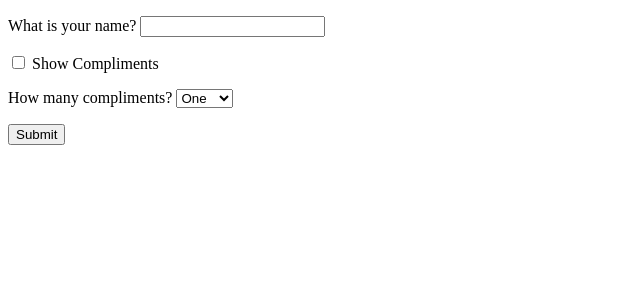
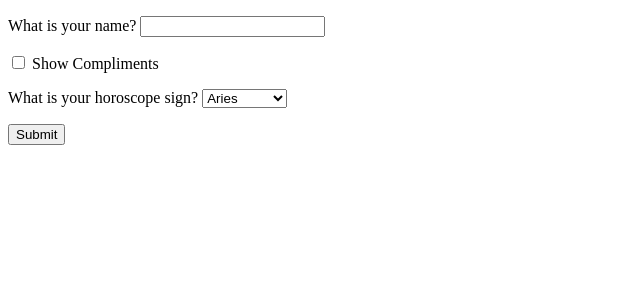
Before and after one commit to gonzob7/flask-intro, a Flask app: page / in a window 1280 px wide. Shown: the top 300 px of the page, without its empty margins (0-640 px from the left). Run offline with Flask 2, Linux system fonts and the light colour scheme.

Commit message:
[update] changed comment picker to horoscope type picker

```diff
--- a/app.py
+++ b/app.py
@@ -18,9 +18,9 @@ def index():
 @app.route('/compliment')
 def get_compliment():
     name = request.args.get('name')
-    num_compliments = int(request.args.get('num_compliments'))
+    horoscope_sign = int(request.args.get('horoscope_type'))
     show_compliments = request.args.get('show_compliments')
-    compliments_to_show = sample(compliments, num_compliments)
+    compliments_to_show = sample(compliments, horoscope_sign)
 
     return render_template(
         'compliments.html',
--- a/templates/index.html
+++ b/templates/index.html
@@ -11,11 +11,21 @@
         Show Compliments
     </p>
     <p>
-        How many compliments?
-        <select name="num_compliments">
-            <option value="1">One</option>
-            <option value="2">Two</option>
-            <option value="3">Three</option>
+        What is your horoscope sign?
+        <select name="horoscope_type">
+            <option value="Aries">Aries</option>
+            <option value="Taurus">Taurus</option>
+            <option value="Gemini">Gemini</option>
+            <option value="Cancer">Cancer</option>
+            <option value="Leo">Leo</option>
+            <option value="Virgo">Virgo</option>
+            <option value="Libra">Libra</option>
+            <option value="Scorpio">Scorpio</option>
+            <option value="Sagittarius">Sagittarius</option>
+            <option value="Capricorn">Libra</option>
+            <option value="Aquarius">Scorpio</option>
+            <option value="Pisces">Sagittarius</option>
+
         </select>
     </p>
     <input type="submit">
```
